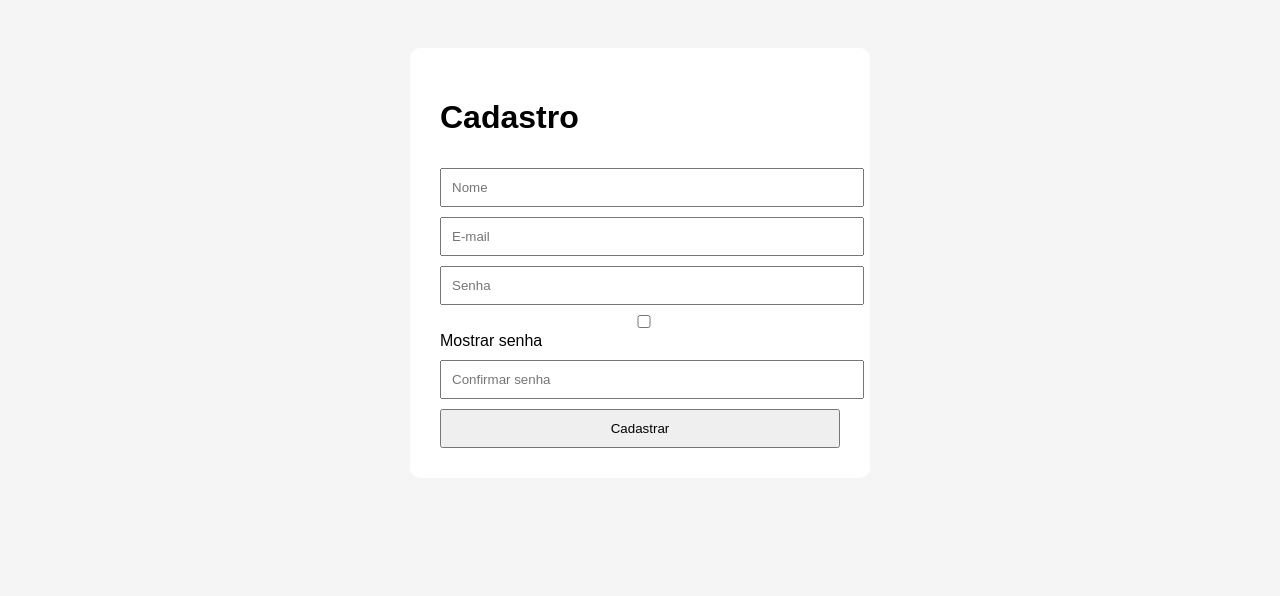
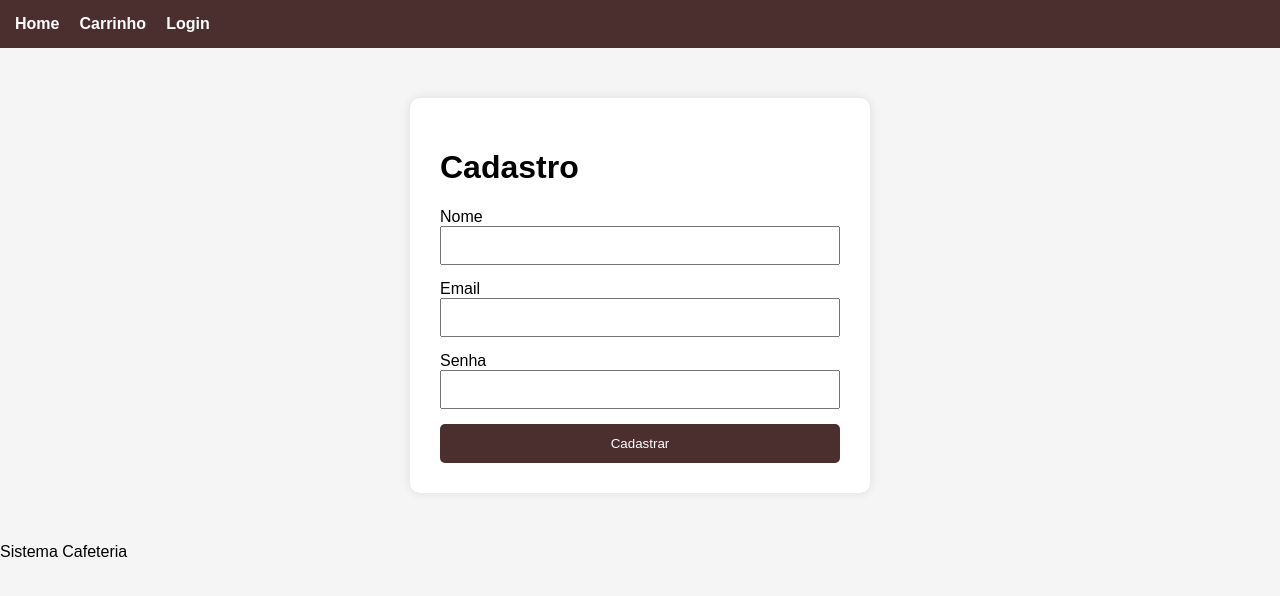
Before and after one commit to PedroPierrePolacchini/webcafeteria, a PHP site: page /cadastro.php in a window 1280 px wide. Shown: the top 596 px of the page. Run offline with PHP 8.4, Linux system fonts and the light colour scheme.

Commit message:
Resolvi varios problemas de seguranca, adicionei style.css. falta aplicar o padrao do cadastro no resto do projeto

```diff
--- a/public/logout.php
+++ b/actions/logout.php
@@ -4,6 +4,6 @@ session_start();
 
 session_destroy();
 
-header("Location: login.php");
+header("Location: ../public/login.php");
 
 exit;
--- /dev/null
+++ b/assets/style.css
@@ -0,0 +1,92 @@
+body {
+
+    margin: 0;
+
+    font-family: Arial, sans-serif;
+
+    background-color: #f5f5f5;
+}
+
+header {
+
+    background-color: #4b2e2e;
+
+    padding: 15px;
+}
+
+nav {
+
+    display: flex;
+
+    gap: 20px;
+}
+
+nav a {
+
+    color: white;
+
+    text-decoration: none;
+
+    font-weight: bold;
+}
+
+.form-container {
+
+    width: 400px;
+
+    margin: 50px auto;
+
+    background-color: white;
+
+    padding: 30px;
+
+    border-radius: 10px;
+
+    box-shadow: 0 0 10px rgba(0,0,0,0.1);
+}
+
+input {
+
+    width: 100%;
+
+    padding: 10px;
+
+    margin-bottom: 15px;
+
+    box-sizing: border-box;
+}
+
+button {
+
+    width: 100%;
+
+    padding: 12px;
+
+    border: none;
+
+    background-color: #4b2e2e;
+
+    color: white;
+
+    cursor: pointer;
+
+    border-radius: 5px;
+}
+
+button:hover {
+
+    background-color: #6a3d3d;
+}
+
+.erro {
+
+    background-color: #ffd6d6;
+
+    color: red;
+
+    padding: 10px;
+
+    border-radius: 5px;
+
+    margin-bottom: 15px;
+}
--- a/includes/db.php
+++ b/includes/db.php
@@ -1,9 +1,25 @@
 <?php
 
-$pdo = new PDO(
-    "mysql:host=localhost;dbname=cafeteria;charset=utf8",
-    "cafeteria_user",
-    "1234"
-);
+$host = 'localhost';
+$dbname = 'cafeteria';
+$user = 'cafeteria_user';
+$pass = '1234';
 
-$pdo->setAttribute(PDO::ATTR_ERRMODE, PDO::ERRMODE_EXCEPTION);
+try {
+
+    $pdo = new PDO(
+        "mysql:host=$host;dbname=$dbname;charset=utf8",
+        $user,
+        $pass
+    );
+
+    $pdo->setAttribute(
+        PDO::ATTR_ERRMODE,
+        PDO::ERRMODE_EXCEPTION
+    );
+
+} catch (PDOException $e) {
+
+    die("Erro na conexão: " . $e->getMessage());
+
+}
--- /dev/null
+++ b/includes/footer.php
@@ -0,0 +1,10 @@
+<footer>
+
+    <p>
+        Sistema Cafeteria
+    </p>
+
+</footer>
+
+</body>
+</html>
--- /dev/null
+++ b/includes/header.php
@@ -0,0 +1,39 @@
+<!DOCTYPE html>
+
+<link rel="stylesheet" href="/cafeteria/assets/style.css">
+
+<html lang="pt-br">
+
+<head>
+
+    <meta charset="UTF-8">
+
+    <meta name="viewport" content="width=device-width, initial-scale=1.0">
+
+    <title>Cafeteria</title>
+
+    <link rel="stylesheet" href="/cafeteria/assets/css/style.css">
+
+</head>
+
+<body>
+
+<header>
+
+    <nav>
+
+        <a href="/cafeteria/public/index.php">
+            Home
+        </a>
+
+        <a href="/cafeteria/public/carrinho.php">
+            Carrinho
+        </a>
+
+        <a href="/cafeteria/public/login.php">
+            Login
+        </a>
+
+    </nav>
+
+</header>
--- a/public/cadastro.php
+++ b/public/cadastro.php
@@ -1,154 +1,62 @@
 <?php
 
-require "../includes/db.php";
+session_start();
 
-$erro = "";
-
-if ($_SERVER['REQUEST_METHOD'] === 'POST') {
-
-    $nome = trim($_POST['nome']);
-
-    $email = trim($_POST['email']);
-
-    $senha = $_POST['senha'];
-
-	$confirmar_senha = $_POST['confirmar_senha'];
-
-    	if (
-        	empty($nome) ||
-        	empty($email) ||
-        	empty($senha)
-    	) {
-
-        	$erro = "Preencha todos os campos.";
-
-    	} elseif ($senha !== $confirmar_senha) {
-
-	    $erro = "As senhas não coincidem.";
-
-	} else {
-
-        	$hash = password_hash(
-            	$senha,
-            	PASSWORD_DEFAULT
-        );
-
-        $stmt = $pdo->prepare("
-            	INSERT INTO usuarios
-            	(nome, email, senha)
-		VALUES (?, ?, ?)
-	");
-
-        try {
-
-            	$stmt->execute([
-                	$nome,
-                	$email,
-                	$hash
-            	]);
-
-            header("Location: login.php");
-
-            exit;
-
-        } catch (PDOException $e) {
-
-            $erro = "E-mail já cadastrado.";
-        }
-    }
-}
+include '../includes/header.php';
 
 ?>
 
-<!DOCTYPE html>
-<html lang="pt-BR">
+<?php if (isset($_SESSION['erro'])) : ?>
 
-<head>
+    <p class="erro">
 
-    <meta charset="UTF-8">
+        <?= $_SESSION['erro']; ?>
 
-    <title>Cadastro</title>
+    </p>
 
-    <style>
+    <?php unset($_SESSION['erro']); ?>
 
-        body {
-            font-family: Arial;
-            background: #f5f5f5;
-            padding: 40px;
-        }
+<?php endif; ?>
 
-        form {
-            background: white;
-            padding: 30px;
-            max-width: 400px;
-            margin: auto;
-            border-radius: 10px;
-        }
+<div class="form-container">
 
-        input,
-        button {
-            width: 100%;
-            padding: 10px;
-            margin-top: 10px;
-        }
+    <h1>Cadastro</h1>
 
-        .erro {
-            color: red;
-        }
+	<?php if (isset($_SESSION['erro'])) : ?>
 
-    </style>
+		<p class="erro">
 
-</head>
+			<?= $_SESSION['erro']; ?>
+		</p>
 
-<body>
+		<?php unset($_SESSION['erro']); ?>
+	<?php endif; ?>
 
-    <form method="POST">
+    <form action="../actions/realizar_cadastro.php" method="POST">
 
-        <h1>Cadastro</h1>
-
-        <?php if ($erro): ?>
-
-            <p class="erro">
-                <?= $erro ?>
-            </p>
-
-        <?php endif; ?>
+        <label>Nome</label>
 
         <input
             type="text"
             name="nome"
-            placeholder="Nome"
+            required
         >
+
+        <label>Email</label>
 
         <input
             type="email"
             name="email"
-            placeholder="E-mail"
+            required
         >
+
+        <label>Senha</label>
 
         <input
             type="password"
-	    name="senha"
-		id="senha"
-            placeholder="Senha"
+            name="senha"
+            required
         >
-
-	<label>
-
-    		<input
-			type="checkbox"
-        		id="mostrarSenha"
-    		>
-		Mostrar senha
-
-	</label>
-
-	<input
-    		type="password"
-    		name="confirmar_senha"
-    		id="confirmar_senha"
-    		placeholder="Confirmar senha"
-	>
 
         <button type="submit">
             Cadastrar
@@ -156,29 +64,8 @@ if ($_SERVER['REQUEST_METHOD'] === 'POST') {
 
     </form>
 
-<script>
+</div>
 
-	const checkbox =
-		document.getElementById("mostrarSenha");
-
-	checkbox.addEventListener("change", function() {
-
-    	const senha =
-        	document.getElementById("senha");
-
-    	if (checkbox.checked) {
-
-        	senha.type = "text";
-
-    	} else {
-
-        	senha.type = "password";
-
-    	}
-
-	});
-
-</script>
-
-</body>
-</html>
+<?php
+include '../includes/footer.php';
+?>
--- a/public/index.php
+++ b/public/index.php
@@ -80,7 +80,7 @@ $produtos = $stmt->fetchAll(PDO::FETCH_ASSOC);
 
     		</p>
 
-    		<a href="logout.php">
+    		<a href="../actions/logout.php">
         	Sair
     		</a>
 
--- a/public/produto.php
+++ b/public/produto.php
@@ -113,7 +113,7 @@ if (!$produto) {
         </p>
 
         <form
-            action="adicionar_carrinho.php"
+            action="../actions/adicionar_carrinho.php"
             method="POST"
         >
 
```
Also changed, not shown: actions/adicionar_carrinho.php (added, +50 -0 lines), actions/finalizar.php (renamed from public/finalizar.php, +6 -2 lines), actions/realizar_cadastro.php (added, +68 -0 lines), actions/remover_carrinho.php (added, +25 -0 lines), public/adicionar_carrinho.php (deleted, +0 -45 lines), public/carrinho.php (+28 -8 lines), public/login.php (+27 -0 lines), public/remover_carrinho.php (deleted, +0 -14 lines).
